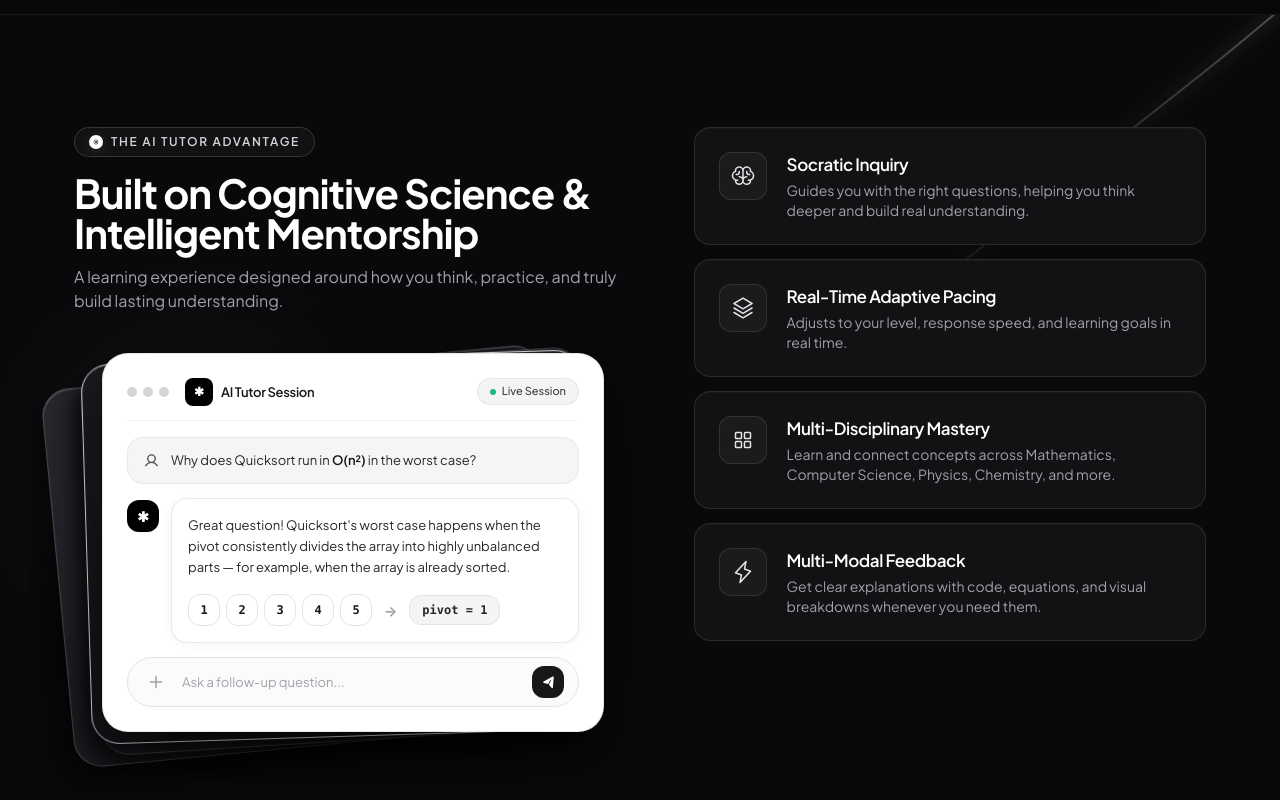
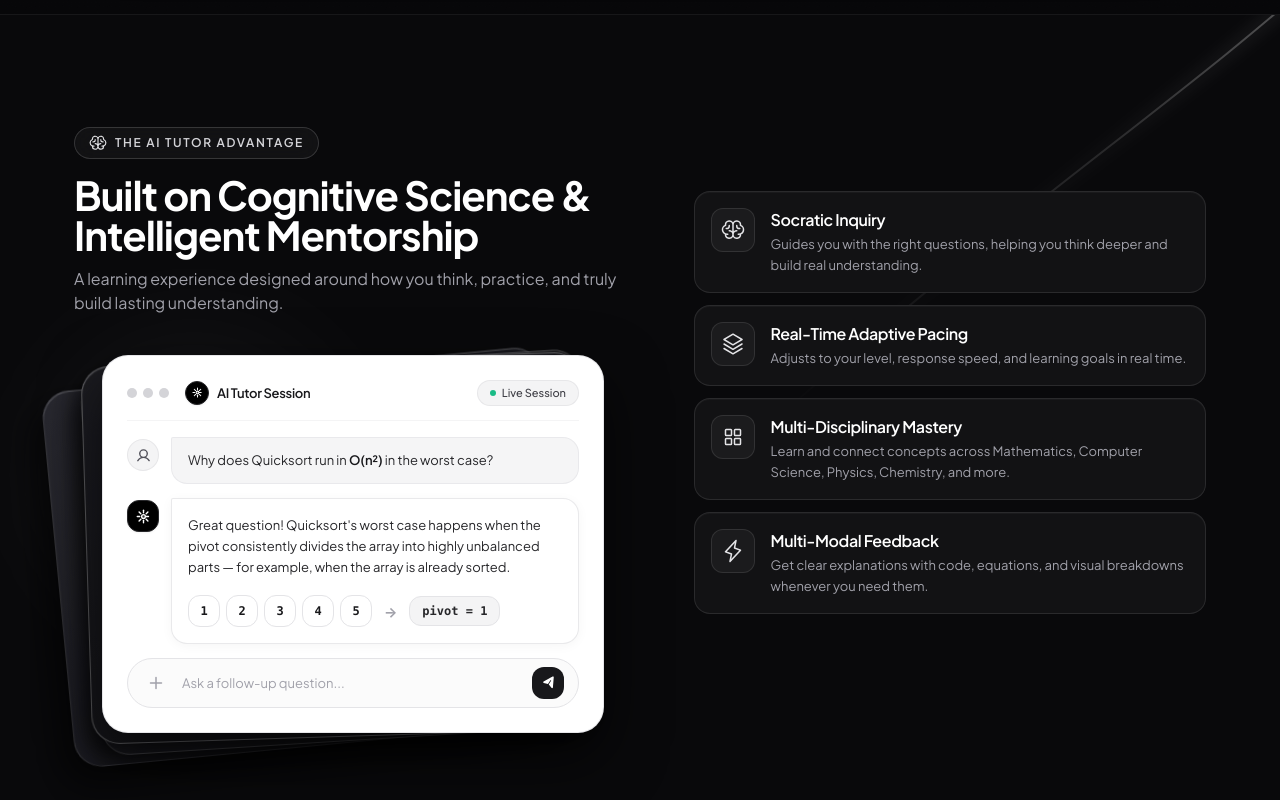
Before and after one commit to Aman-HQ/PLP, a React (Vite) app: page / in a window 1280 px wide. Shown: the part 1480-2280 px from the top of the page. Built offline with nearby package versions, Linux system fonts and the light colour scheme; no server answers.

Commit message:
Shukla's chatbot added 16

```diff
--- a/src/components/About.jsx
+++ b/src/components/About.jsx
@@ -103,7 +103,7 @@ export default function About() {
             {/* 1. Eyebrow Badge matching Image 2 */}
             <motion.div variants={itemVariants}>
               <div className="inline-flex items-center gap-2 rounded-full border border-white/15 bg-white/[0.04] px-3.5 py-1.5 backdrop-blur-md">
-                <Logo className="w-3.5 h-3.5 rounded-sm" />
+                <Brain size={18} weight="regular" className="text-zinc-200 shrink-0" />
                 <span className="font-sans text-[11px] sm:text-xs font-semibold uppercase tracking-[0.14em] text-zinc-300">
                   The AI Tutor Advantage
                 </span>
@@ -140,7 +140,7 @@ export default function About() {
               {/* Stacked Backdrop Card 1 (Furthest Back - Widest Fan) */}
               <div
                 aria-hidden
-                className="absolute inset-y-0 right-0 left-5 sm:left-7 rounded-[28px] border border-white/20 bg-gradient-to-br from-[#2a2a32]/90 via-[#1c1c22]/90 to-[#121216]/95 -rotate-[5.5deg] -translate-x-7 -translate-y-3 origin-bottom-right pointer-events-none shadow-[inset_0_1px_1px_rgba(255,255,255,0.22),-12px_16px_36px_rgba(0,0,0,0.65)] backdrop-blur-xl"
+                className="absolute inset-y-0 right-0 left-5 sm:left-7 rounded-[28px] border border-white/10 bg-gradient-to-br from-[#2a2a32]/90 via-[#1c1c22]/90 to-[#121216]/95 -rotate-[5.5deg] -translate-x-7 -translate-y-3 origin-bottom-right pointer-events-none shadow-[inset_0_1px_1px_rgba(255,255,255,0.22),-12px_16px_36px_rgba(0,0,0,0.65)] backdrop-blur-xl"
               />
 
               {/* Stacked Backdrop Card 2 (Middle Layer) */}
@@ -152,7 +152,7 @@ export default function About() {
               {/* Stacked Backdrop Card 3 (Immediate Backdrop) */}
               <div
                 aria-hidden
-                className="absolute inset-y-0 right-0 left-5 sm:left-7 rounded-[28px] border border-white/18 bg-gradient-to-br from-[#1b1b20]/95 via-[#141418]/95 to-[#0b0b0e] -rotate-[1.8deg] -translate-x-2.5 -translate-y-1 origin-bottom-right pointer-events-none shadow-[inset_0_1px_1px_rgba(255,255,255,0.14),-4px_8px_20px_rgba(0,0,0,0.55)] backdrop-blur-xl"
+                className="absolute inset-y-0 right-0 left-5 sm:left-7 rounded-[28px] border border-white/30 bg-gradient-to-br from-[#1b1b20]/95 via-[#141418]/95 to-[#0b0b0e] -rotate-[1.8deg] -translate-x-2.5 -translate-y-1 origin-bottom-right pointer-events-none shadow-[inset_0_1px_1px_rgba(255,255,255,0.14),-4px_8px_20px_rgba(0,0,0,0.55)] backdrop-blur-xl"
               />
 
               {/* Main Foreground White Mockup Window */}
@@ -170,9 +170,7 @@ export default function About() {
 
                     {/* Window Brand Mark & Title */}
                     <div className="flex items-center gap-2 ml-1">
-                      <div className="flex h-7 w-7 items-center justify-center rounded-lg bg-black text-white shadow-xs">
-                        <span className="font-bold text-xs select-none">✱</span>
-                      </div>
+                      <Logo dark className="w-6 h-6 rounded-lg" />
                       <span className="font-sans text-xs sm:text-[13px] font-semibold text-zinc-900 tracking-tight">
                         AI Tutor Session
                       </span>
@@ -189,20 +187,20 @@ export default function About() {
                 {/* Conversation Body */}
                 <div className="mt-4 space-y-3.5">
 
-                  {/* User Question Bar matching Image */}
-                  <div className="flex items-center gap-3 rounded-2xl bg-zinc-100/90 border border-zinc-200/70 px-4 py-3 text-xs sm:text-[13px] text-zinc-800">
-                    <User size={15} weight="bold" className="text-zinc-600 shrink-0" />
-                    <span className="font-sans leading-relaxed">
+                  {/* User Question with Separate Avatar */}
+                  <div className="flex items-start gap-3">
+                    <div className="flex h-8 w-8 shrink-0 items-center justify-center rounded-full bg-zinc-100 border border-zinc-200/80 text-zinc-600 mt-0.5 shadow-2xs">
+                      <User size={15} weight="bold" />
+                    </div>
+                    <div className="flex-1 rounded-2xl rounded-tl-sm bg-zinc-100/90 border border-zinc-200/70 px-4 py-2.5 sm:py-3 text-xs sm:text-[13px] text-zinc-800 font-sans leading-relaxed">
                       Why does Quicksort run in <span className="font-semibold text-zinc-900">O(n²)</span> in the worst case?
-                    </span>
+                    </div>
                   </div>
 
-                  {/* AI Tutor Response */}
+                  {/* AI Tutor Response with Logo Component */}
                   <div className="flex items-start gap-3 mt-4">
-                    <div className="flex h-8 w-8 shrink-0 items-center justify-center rounded-xl bg-black text-white shadow-sm mt-0.5">
-                      <span className="font-bold text-sm select-none">✱</span>
-                    </div>
-                    <div className="flex-1 rounded-2xl bg-white p-4 border border-zinc-200/80 shadow-[0_2px_12px_rgba(0,0,0,0.04)] text-xs sm:text-[13px] text-zinc-800 font-sans leading-relaxed">
+                    <Logo dark className="w-8 h-8 rounded-xl shrink-0 mt-0.5" />
+                    <div className="flex-1 rounded-2xl rounded-tl-sm bg-white p-4 border border-zinc-200/80 shadow-[0_2px_12px_rgba(0,0,0,0.04)] text-xs sm:text-[13px] text-zinc-800 font-sans leading-relaxed">
                       <p className="text-zinc-800 leading-relaxed font-normal">
                         Great question! Quicksort&apos;s worst case happens when the pivot consistently divides the array into highly unbalanced parts — for example, when the array is already sorted.
                       </p>
@@ -260,25 +258,25 @@ export default function About() {
             initial="hidden"
             whileInView="show"
             viewport={{ once: true, amount: 0.1 }}
-            className="flex flex-col gap-3.5 w-full mt-2 lg:mt-0"
+            className="flex flex-col gap-3 w-full mt-6 lg:mt-16"
           >
             {FEATURES.map((feature) => (
               <motion.div
                 key={feature.title}
                 variants={itemVariants}
-                className="group relative flex items-start gap-4 sm:gap-5 rounded-2xl border border-white/10 bg-[#121214] p-5 sm:p-6 transition-all duration-300 ease-premium hover:border-white/20 hover:bg-[#161619] shadow-[inset_0_1px_1px_rgba(255,255,255,0.04)]"
+                className="group relative flex items-start gap-3.5 sm:gap-4 rounded-2xl border border-white/10 bg-[#121214] p-3.5 sm:p-4 transition-all duration-300 ease-premium hover:border-white/20 hover:bg-[#161619] shadow-[inset_0_1px_1px_rgba(255,255,255,0.04)]"
               >
                 {/* Feature Icon Box */}
-                <div className="flex h-11 w-11 sm:h-12 sm:w-12 shrink-0 items-center justify-center rounded-xl border border-white/10 bg-white/[0.04] text-zinc-200 group-hover:text-white group-hover:border-white/20 group-hover:bg-white/[0.08] transition-all duration-300">
+                <div className="flex h-10 w-10 sm:h-11 sm:w-11 shrink-0 items-center justify-center rounded-xl border border-white/10 bg-white/[0.04] text-zinc-200 group-hover:text-white group-hover:border-white/20 group-hover:bg-white/[0.08] transition-all duration-300">
                   {feature.icon}
                 </div>
 
                 {/* Feature Text */}
                 <div className="flex-1 min-w-0">
-                  <h3 className="font-sans font-semibold text-base sm:text-[17px] text-white tracking-tight">
+                  <h3 className="font-sans font-semibold text-sm sm:text-base text-white tracking-tight">
                     {feature.title}
                   </h3>
-                  <p className="mt-1 font-sans text-xs sm:text-sm text-zinc-400 font-normal leading-relaxed">
+                  <p className="mt-0.5 font-sans text-xs sm:text-[13px] text-zinc-400 font-normal leading-relaxed">
                     {feature.desc}
                   </p>
                 </div>
```
